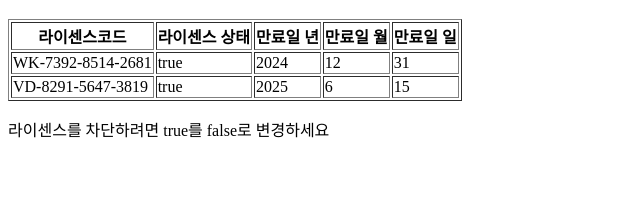
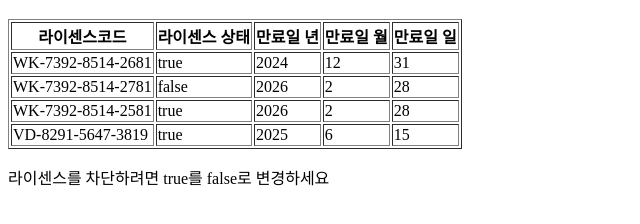
Before and after one commit to jyh1541/kill_switch, a plain HTML site: page index.html in a window 1280 px wide. Shown: the part 70-294 px from the top of the page, without its empty margins (0-640 px from the left). Drawn offline with Linux system fonts and the light colour scheme.

Commit message:
Update index.html

```diff
--- a/index.html
+++ b/index.html
@@ -24,6 +24,22 @@
         </tr>
 
         <tr>
+            <td>WK-7392-8514-2781</td>
+            <td class="s0">false</td>
+            <td>2026</td>
+            <td>2</td>
+            <td>28</td>
+        </tr>
+
+        <tr>
+            <td>WK-7392-8514-2581</td>
+            <td class="s0">true</td>
+            <td>2026</td>
+            <td>2</td>
+            <td>28</td>
+        </tr>
+
+        <tr>
             <td>VD-8291-5647-3819</td>
             <td class="s0">true</td>
             <td>2025</td>
@@ -36,4 +52,5 @@
     <p>라이센스를 차단하려면 true를 false로 변경하세요</p>
 
 </body>
+
 </html>
```
